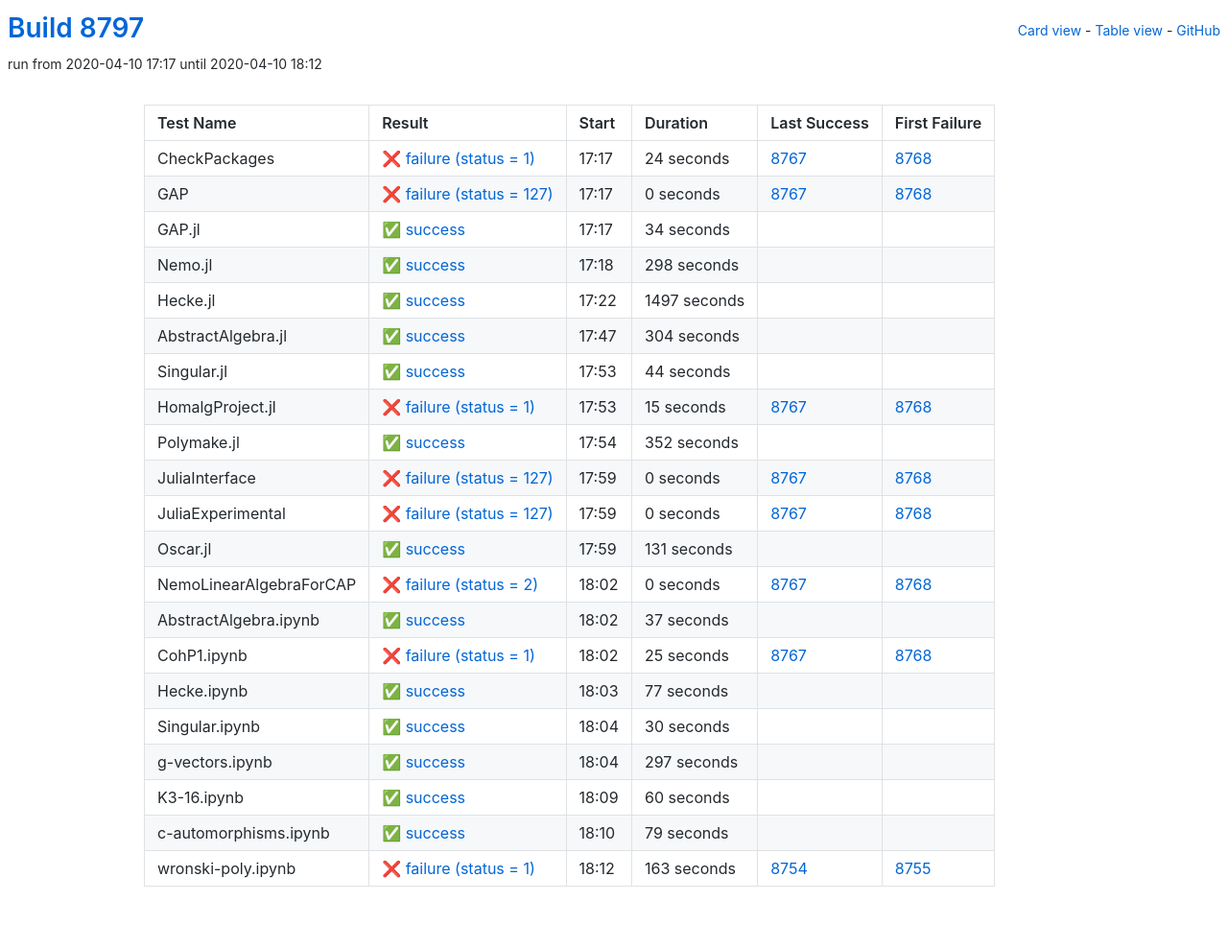
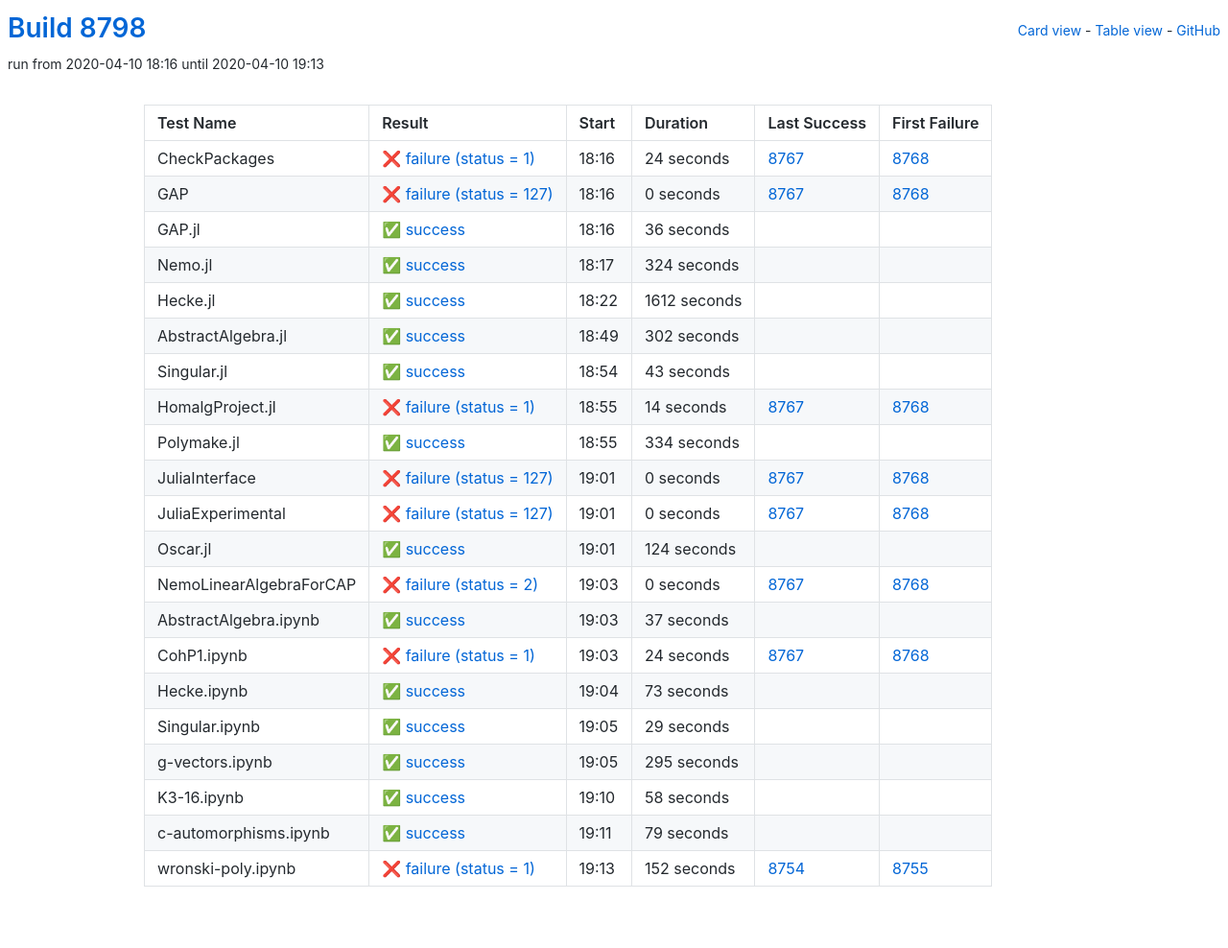
Before and after one commit to oscar-system/oscar-ci-status, a Jekyll site: the page built from table.html, in a window 1280 px wide. Shown: the whole page at 96% size. Built offline with Jekyll 4.4.1, drawn with Linux system fonts in a browser that asks for light colours.

Commit message:
Build 8798

```diff
--- a/_data/ci.yml
+++ b/_data/ci.yml
@@ -1,5 +1,5 @@
-build: 8797
-build_url: https://oscarci.mathematik.uni-kl.de/job/oscar/8797/
+build: 8798
+build_url: https://oscarci.mathematik.uni-kl.de/job/oscar/8798/
 job: oscar
 tests:
 - duration: 24
@@ -8,9 +8,9 @@
   first_failure_url: https://oscarci.mathematik.uni-kl.de/job/oscar/8768/
   last_success: 8767
   last_success_url: https://oscarci.mathematik.uni-kl.de/job/oscar/8767/
-  log: https://oscarci.mathematik.uni-kl.de/job/oscar/8797/artifact/logs/build-8797/CheckPackages.log
+  log: https://oscarci.mathematik.uni-kl.de/job/oscar/8798/artifact/logs/build-8798/CheckPackages.log
   name: CheckPackages
-  start: 2020-04-10 17:17
+  start: 2020-04-10 18:16
   status: failure
   success: false
 - duration: 0
@@ -19,86 +19,86 @@
   first_failure_url: https://oscarci.mathematik.uni-kl.de/job/oscar/8768/
   last_success: 8767
   last_success_url: https://oscarci.mathematik.uni-kl.de/job/oscar/8767/
-  log: https://oscarci.mathematik.uni-kl.de/job/oscar/8797/artifact/logs/build-8797/GAP.log
+  log: https://oscarci.mathematik.uni-kl.de/job/oscar/8798/artifact/logs/build-8798/GAP.log
   name: GAP
-  start: 2020-04-10 17:17
+  start: 2020-04-10 18:16
   status: failure
   success: false
-- duration: 34
+- duration: 36
   exitcode: 0
   first_failure: false
   first_failure_url: null
   last_success: false
   last_success_url: null
-  log: https://oscarci.mathematik.uni-kl.de/job/oscar/8797/artifact/logs/build-8797/GAP.jl.log
+  log: https://oscarci.mathematik.uni-kl.de/job/oscar/8798/artifact/logs/build-8798/GAP.jl.log
   name: GAP.jl
-  start: 2020-04-10 17:17
+  start: 2020-04-10 18:16
   status: success
   success: true
-- duration: 298
+- duration: 324
   exitcode: 0
   first_failure: false
   first_failure_url: null
   last_success: false
   last_success_url: null
-  log: https://oscarci.mathematik.uni-kl.de/job/oscar/8797/artifact/logs/build-8797/Nemo.jl.log
+  log: https://oscarci.mathematik.uni-kl.de/job/oscar/8798/artifact/logs/build-8798/Nemo.jl.log
   name: Nemo.jl
-  start: 2020-04-10 17:18
+  start: 2020-04-10 18:17
   status: success
   success: true
-- duration: 1497
+- duration: 1612
   exitcode: 0
   first_failure: false
   first_failure_url: null
   last_success: false
   last_success_url: null
-  log: https://oscarci.mathematik.uni-kl.de/job/oscar/8797/artifact/logs/build-8797/Hecke.jl.log
+  log: https://oscarci.mathematik.uni-kl.de/job/oscar/8798/artifact/logs/build-8798/Hecke.jl.log
   name: Hecke.jl
-  start: 2020-04-10 17:22
+  start: 2020-04-10 18:22
   status: success
   success: true
-- duration: 304
+- duration: 302
   exitcode: 0
   first_failure: false
   first_failure_url: null
   last_success: false
   last_success_url: null
-  log: https://oscarci.mathematik.uni-kl.de/job/oscar/8797/artifact/logs/build-8797/AbstractAlgebra.jl.log
+  log: https://oscarci.mathematik.uni-kl.de/job/oscar/8798/artifact/logs/build-8798/AbstractAlgebra.jl.log
   name: AbstractAlgebra.jl
-  start: 2020-04-10 17:47
+  start: 2020-04-10 18:49
   status: success
   success: true
-- duration: 44
+- duration: 43
   exitcode: 0
   first_failure: false
   first_failure_url: null
   last_success: false
   last_success_url: null
-  log: https://oscarci.mathematik.uni-kl.de/job/oscar/8797/artifact/logs/build-8797/Singular.jl.log
+  log: https://oscarci.mathematik.uni-kl.de/job/oscar/8798/artifact/logs/build-8798/Singular.jl.log
   name: Singular.jl
-  start: 2020-04-10 17:53
+  start: 2020-04-10 18:54
   status: success
   success: true
-- duration: 15
+- duration: 14
   exitcode: 1
   first_failure: 8768
   first_failure_url: https://oscarci.mathematik.uni-kl.de/job/oscar/8768/
   last_success: 8767
   last_success_url: https://oscarci.mathematik.uni-kl.de/job/oscar/8767/
-  log: https://oscarci.mathematik.uni-kl.de/job/oscar/8797/artifact/logs/build-8797/HomalgProject.jl.log
+  log: https://oscarci.mathematik.uni-kl.de/job/oscar/8798/artifact/logs/build-8798/HomalgProject.jl.log
   name: HomalgProject.jl
-  start: 2020-04-10 17:53
+  start: 2020-04-10 18:55
   status: failure
   success: false
-- duration: 352
+- duration: 334
   exitcode: 0
   first_failure: false
   first_failure_url: null
   last_success: false
   last_success_url: null
-  log: https://oscarci.mathematik.uni-kl.de/job/oscar/8797/artifact/logs/build-8797/Polymake.jl.log
+  log: https://oscarci.mathematik.uni-kl.de/job/oscar/8798/artifact/logs/build-8798/Polymake.jl.log
   name: Polymake.jl
-  start: 2020-04-10 17:54
+  start: 2020-04-10 18:55
   status: success
   success: true
 - duration: 0
@@ -107,9 +107,9 @@
   first_failure_url: https://oscarci.mathematik.uni-kl.de/job/oscar/8768/
   last_success: 8767
   last_success_url: https://oscarci.mathematik.uni-kl.de/job/oscar/8767/
-  log: https://oscarci.mathematik.uni-kl.de/job/oscar/8797/artifact/logs/build-8797/JuliaInterface.log
+  log: https://oscarci.mathematik.uni-kl.de/job/oscar/8798/artifact/logs/build-8798/JuliaInterface.log
   name: JuliaInterface
-  start: 2020-04-10 17:59
+  start: 2020-04-10 19:01
   status: failure
   success: false
 - duration: 0
@@ -118,20 +118,20 @@
   first_failure_url: https://oscarci.mathematik.uni-kl.de/job/oscar/8768/
   last_success: 8767
   last_success_url: https://oscarci.mathematik.uni-kl.de/job/oscar/8767/
-  log: https://oscarci.mathematik.uni-kl.de/job/oscar/8797/artifact/logs/build-8797/JuliaExperimental.log
+  log: https://oscarci.mathematik.uni-kl.de/job/oscar/8798/artifact/logs/build-8798/JuliaExperimental.log
   name: JuliaExperimental
-  start: 2020-04-10 17:59
+  start: 2020-04-10 19:01
   status: failure
   success: false
-- duration: 131
+- duration: 124
   exitcode: 0
   first_failure: false
   first_failure_url: null
   last_success: false
   last_success_url: null
-  log: https://oscarci.mathematik.uni-kl.de/job/oscar/8797/artifact/logs/build-8797/Oscar.jl.log
+  log: https://oscarci.mathematik.uni-kl.de/job/oscar/8798/artifact/logs/build-8798/Oscar.jl.log
   name: Oscar.jl
-  start: 2020-04-10 17:59
+  start: 2020-04-10 19:01
   status: success
   success: true
 - duration: 0
@@ -140,9 +140,9 @@
   first_failure_url: https://oscarci.mathematik.uni-kl.de/job/oscar/8768/
   last_success: 8767
   last_success_url: https://oscarci.mathematik.uni-kl.de/job/oscar/8767/
-  log: https://oscarci.mathematik.uni-kl.de/job/oscar/8797/artifact/logs/build-8797/NemoLinearAlgebraForCAP.log
+  log: https://oscarci.mathematik.uni-kl.de/job/oscar/8798/artifact/logs/build-8798/NemoLinearAlgebraForCAP.log
   name: NemoLinearAlgebraForCAP
-  start: 2020-04-10 18:02
+  start: 2020-04-10 19:03
   status: failure
   success: false
 - duration: 37
@@ -151,64 +151,64 @@
   first_failure_url: null
   last_success: false
   last_success_url: null
-  log: https://oscarci.mathematik.uni-kl.de/job/oscar/8797/artifact/logs/build-8797/AbstractAlgebra.ipynb.log
+  log: https://oscarci.mathematik.uni-kl.de/job/oscar/8798/artifact/logs/build-8798/AbstractAlgebra.ipynb.log
   name: AbstractAlgebra.ipynb
-  start: 2020-04-10 18:02
+  start: 2020-04-10 19:03
   status: success
   success: true
-- duration: 25
+- duration: 24
   exitcode: 1
   first_failure: 8768
   first_failure_url: https://oscarci.mathematik.uni-kl.de/job/oscar/8768/
   last_success: 8767
   last_success_url: https://oscarci.mathematik.uni-kl.de/job/oscar/8767/
-  log: https://oscarci.mathematik.uni-kl.de/job/oscar/8797/artifact/logs/build-8797/CohP1.ipynb.log
+  log: https://oscarci.mathematik.uni-kl.de/job/oscar/8798/artifact/logs/build-8798/CohP1.ipynb.log
   name: CohP1.ipynb
-  start: 2020-04-10 18:02
+  start: 2020-04-10 19:03
   status: failure
   success: false
-- duration: 77
+- duration: 73
   exitcode: 0
   first_failure: false
   first_failure_url: null
   last_success: false
   last_success_url: null
-  log: https://oscarci.mathematik.uni-kl.de/job/oscar/8797/artifact/logs/build-8797/Hecke.ipynb.log
+  log: https://oscarci.mathematik.uni-kl.de/job/oscar/8798/artifact/logs/build-8798/Hecke.ipynb.log
   name: Hecke.ipynb
-  start: 2020-04-10 18:03
+  start: 2020-04-10 19:04
   status: success
   success: true
-- duration: 30
+- duration: 29
   exitcode: 0
   first_failure: false
   first_failure_url: null
   last_success: false
   last_success_url: null
-  log: https://oscarci.mathematik.uni-kl.de/job/oscar/8797/artifact/logs/build-8797/Singular.ipynb.log
+  log: https://oscarci.mathematik.uni-kl.de/job/oscar/8798/artifact/logs/build-8798/Singular.ipynb.log
   name: Singular.ipynb
-  start: 2020-04-10 18:04
+  start: 2020-04-10 19:05
   status: success
   success: true
-- duration: 297
+- duration: 295
   exitcode: 0
   first_failure: false
   first_failure_url: null
   last_success: false
   last_success_url: null
-  log: https://oscarci.mathematik.uni-kl.de/job/oscar/8797/artifact/logs/build-8797/g-vectors.ipynb.log
+  log: https://oscarci.mathematik.uni-kl.de/job/oscar/8798/artifact/logs/build-8798/g-vectors.ipynb.log
   name: g-vectors.ipynb
-  start: 2020-04-10 18:04
+  start: 2020-04-10 19:05
   status: success
   success: true
-- duration: 60
+- duration: 58
   exitcode: 0
   first_failure: false
   first_failure_url: null
   last_success: false
   last_success_url: null
-  log: https://oscarci.mathematik.uni-kl.de/job/oscar/8797/artifact/logs/build-8797/K3-16.ipynb.log
+  log: https://oscarci.mathematik.uni-kl.de/job/oscar/8798/artifact/logs/build-8798/K3-16.ipynb.log
   name: K3-16.ipynb
-  start: 2020-04-10 18:09
+  start: 2020-04-10 19:10
   status: success
   success: true
 - duration: 79
@@ -217,19 +217,19 @@
   first_failure_url: null
   last_success: false
   last_success_url: null
-  log: https://oscarci.mathematik.uni-kl.de/job/oscar/8797/artifact/logs/build-8797/c-automorphisms.ipynb.log
+  log: https://oscarci.mathematik.uni-kl.de/job/oscar/8798/artifact/logs/build-8798/c-automorphisms.ipynb.log
   name: c-automorphisms.ipynb
-  start: 2020-04-10 18:10
+  start: 2020-04-10 19:11
   status: success
   success: true
-- duration: 163
+- duration: 152
   exitcode: 1
   first_failure: 8755
   first_failure_url: https://oscarci.mathematik.uni-kl.de/job/oscar/8755/
   last_success: 8754
   last_success_url: https://oscarci.mathematik.uni-kl.de/job/oscar/8754/
-  log: https://oscarci.mathematik.uni-kl.de/job/oscar/8797/artifact/logs/build-8797/wronski-poly.ipynb.log
+  log: https://oscarci.mathematik.uni-kl.de/job/oscar/8798/artifact/logs/build-8798/wronski-poly.ipynb.log
   name: wronski-poly.ipynb
-  start: 2020-04-10 18:12
+  start: 2020-04-10 19:13
   status: failure
   success: false
```
Also changed, not shown: README.md.
